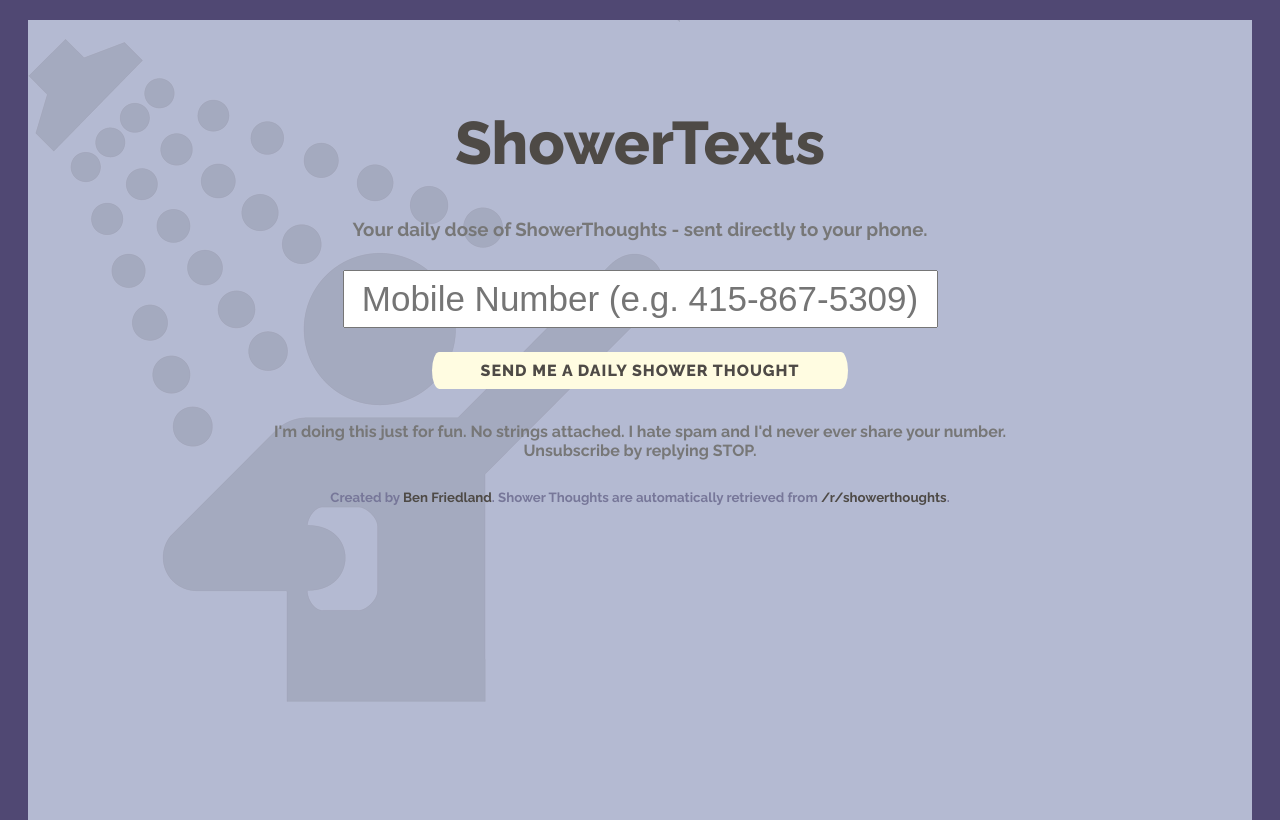
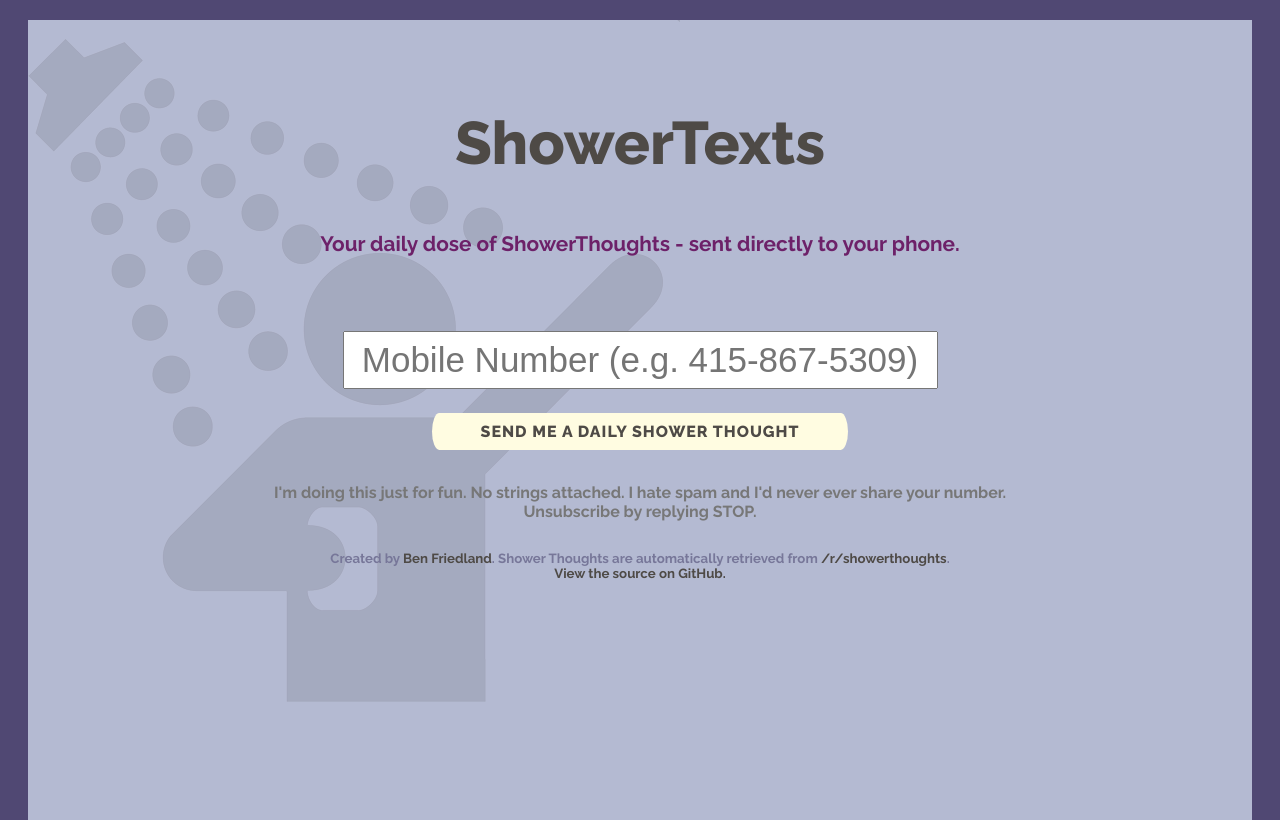
Before and after one commit to ben174/showertexts, a Django app: page / in a window 1280 px wide. Run offline with Django 3.2, Linux system fonts and the light colour scheme; parts of the project's set-up code (start-up, migrations or seed data) failed here and were passed over; some libraries are stand-ins or nearby versions.

Commit message:
Rotating thoughts

```diff
--- a/showertexts/static/css/new.css
+++ b/showertexts/static/css/new.css
@@ -90,3 +90,11 @@
     color: #779;
     margin-bottom: 150px;
 }
+
+#thought {
+    font-size: 1.3em;
+    margin-bottom: 0px;
+    color: #6D2169;
+    min-height: 100px;
+    margin-top: 53px;
+}
--- /dev/null
+++ b/showertexts/static/js/landing.js
@@ -0,0 +1,41 @@
+$(function() {
+  $("#subscribe").click(subscribe);
+  setInterval(rotateThought, 6000);
+});
+thoughts = [
+  'Waterboarding at Guantanamo Bay sounds super rad if you don\'t know what either of those things are.',
+  'When Sweden is playing Denmark, it is SWE-DEN. The remaining letters, not used, is DEN-MARK.',
+  'April Fool\'s Day is the one day of the year when people critically evaluate news articles before accepting them as true.',
+  'I have never once hit the space bar while watching a YouTube video with the intention of scrolling halfway down the page',
+  'Maybe "Are You Smarter Than a 5th Grader?" isn\'t a show that displays how stupid grown adults can be, but rather, a show that depicts how much useless information we teach grade schoolers that won\'t be retained or applicable later in life.',
+  'The object of golf is to play the least amout of golf.',
+  'Every time you upvote someone, you are making their day better, at the cost of nothing.',
+  'I used hola unblocker to watch Argo on the Canadian Netflix. I was an American who had to pretend to be Canadian to watch a movie about Americans who have to pretend to be Canadians making a movie.',
+  'instead of all the prequel and sequel movies coming out, they should start making equels - films shot in the same time period as the original film, but from an entirely different perspective',
+  'Apple has "air." Amazon has "fire." Google has "earth." I think Microsoft should create something called "water."',
+  'Now that cellphones are becoming more and more waterproof, pretty soon it will be okay to push people into pools again.',
+  'X88B88 looks like the word voodoo reflecting off of itself.',
+  '"Go to bed, you\'ll feel better in the morning" is the human version of "Did you turn it off and turn it back on again?"',
+  'We should have a holiday called Space Day, where lights are to be shut off for at least an hour at night to reduce light pollution, so we can see the galaxy.',
+  'Your shadow is a confirmation that light has traveled nearly 93 million miles unobstructed, only to be deprived of reaching the ground in the final few feet thanks to you.',
+  'The sinking of the Titanic must have been a miracle to the lobsters in the kitchen.',
+  'The person who would proof read Hitler\'s speeches was a grammar Nazi.',
+]
+var thoughtIndex = 0;
+function rotateThought() {
+  $("#thought").removeClass('bounceInRight').addClass('bounceOutLeft');
+  setTimeout(moveInThought, 1000);
+}
+function moveInThought(){
+  $("#thought").text(thoughts[thoughtIndex]).removeClass('bounceOutLeft').addClass('bounceInRight');
+  thoughtIndex++;
+  if(thoughtIndex > thoughts.length) {
+    thoughtIndex = 0;
+  }
+}
+function subscribe() {
+  $("#heading").removeClass('rubberBand').addClass('bounceOutLeft');
+  $.post("/subscribe", {'sms_number': $('#sms_number').val()}, function(data) {
+    $("#heading").removeClass('bounceOutLeft').html("<a href='#'>" + data + "</a>").addClass('bounceInLeft');
+  });
+}
--- a/showertexts/templates/newhome.html
+++ b/showertexts/templates/newhome.html
@@ -5,14 +5,14 @@
     <meta charset="UTF-8" />
     <title>Shower Texts - Your daily dose of Shower Thoughts</title>
     <script src="https://code.jquery.com/jquery-2.1.4.min.js"></script>
+    <script src="{% static 'js/landing.js' %}"></script>
     <link href="{% static 'css/new.css' %}" rel="stylesheet">
     <link href="{% static 'css/animate.min.css' %}" rel="stylesheet">
-
   </head>
   <body>
     <div id="main">
       <h1 id="heading" class="animated rubberBand"><a href="http://www.showertexts.com">ShowerTexts</a></h1>
-      <h3>Your daily dose of ShowerThoughts - sent directly to your phone.</h3>
+      <h3 id="thought" class="animated">Your daily dose of ShowerThoughts - sent directly to your phone.</h3>
       <input type="text" placeholder="Mobile Number (e.g. 415-867-5309)" id="sms_number"><br />
       <a id="subscribe" href="#">Send me a daily shower thought</a>
       <h4>
@@ -21,20 +21,12 @@
       </h4>
       <h5>
         Created by <a href="http://www.bugben.com">Ben Friedland</a>.
-        Shower Thoughts are automatically retrieved from <a href="http://reddit.com/r/showerthoughts">/r/showerthoughts</a>.
+        Shower Thoughts are automatically retrieved from <a href="http://reddit.com/r/showerthoughts">/r/showerthoughts</a>.<br />
+        <a href="http://www.github.com/ben174/showertexts">View the source on GitHub.</a>
       </h5>
     </div>
     <script>
-      $(function() {
-        $("#subscribe").click(subscribe);
-      });
 
-      function subscribe() {
-        $("#heading").removeClass('rubberBand').addClass('bounceOutLeft');
-        $.post("/subscribe", {'sms_number': $('#sms_number').val()}, function(data) {
-          $("#heading").removeClass('bounceOutLeft').html("<a href='#'>" + data + "</a>").addClass('bounceInLeft');
-        });
-      }
     </script>
   </body>
 </html>
```
